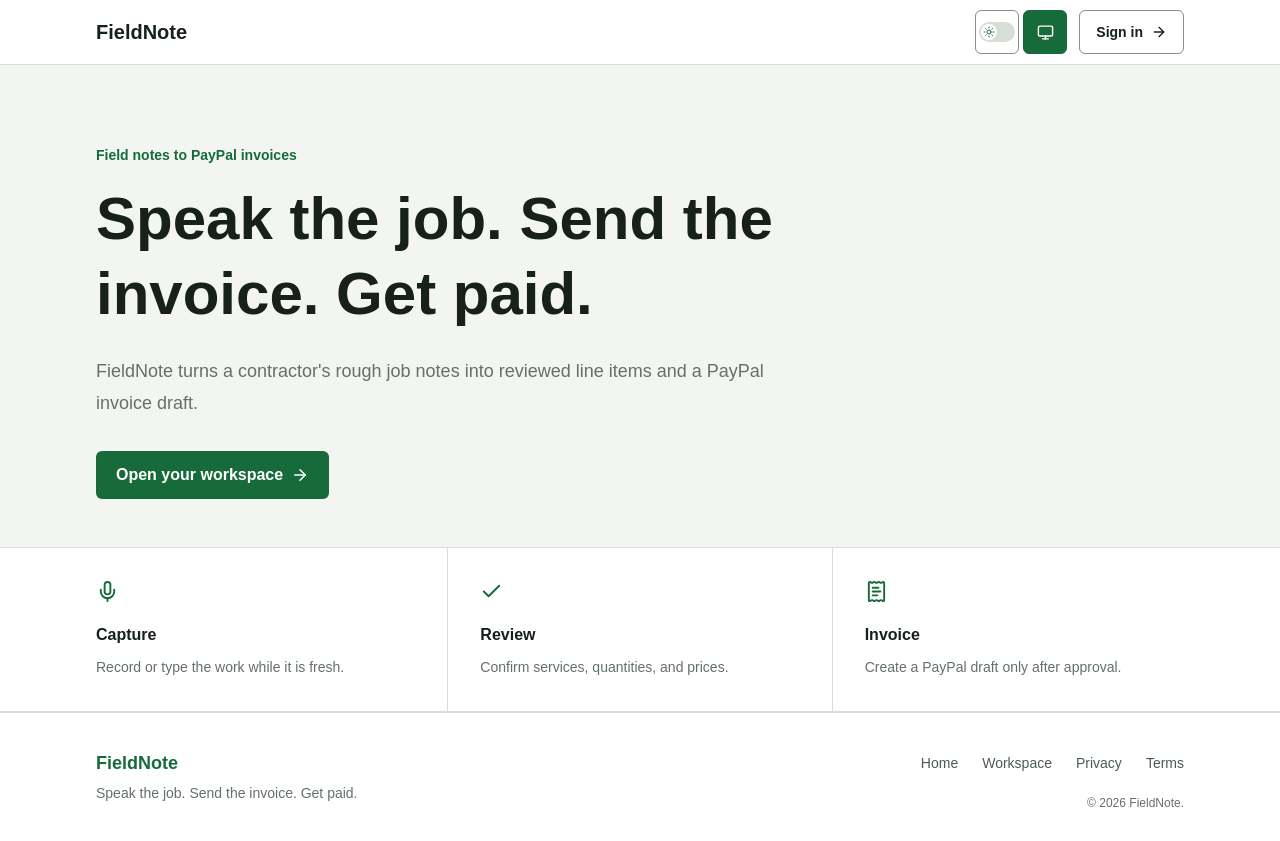
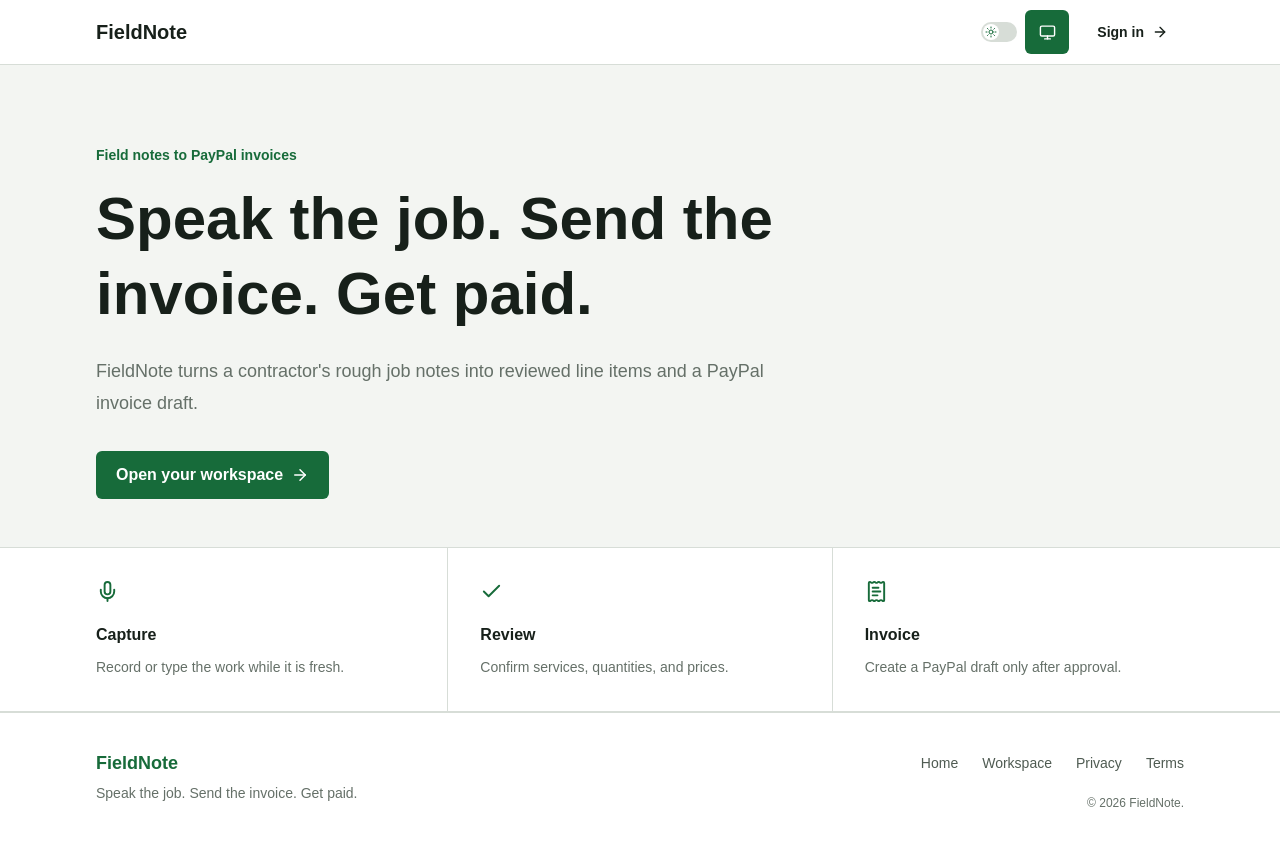
Before and after one commit to hernangeek123/fieldnote, a Next.js app: page / in a window 1280 px wide. Built offline with nearby package versions, Linux system fonts and the light colour scheme.

Commit message:
Remove outer borders from header controls

```diff
--- a/src/components/public-header.tsx
+++ b/src/components/public-header.tsx
@@ -10,7 +10,7 @@ export function PublicHeader({ showSignIn = true }: { showSignIn?: boolean }) {
         <div className="flex shrink-0 items-center gap-2 sm:gap-3">
           <ThemeToggle />
           {showSignIn ? (
-            <Link href="/login" className="inline-flex h-11 shrink-0 items-center gap-2 whitespace-nowrap rounded-md border border-control px-3 text-sm font-semibold hover:bg-surface-hover sm:px-4">
+            <Link href="/login" className="inline-flex h-11 shrink-0 items-center gap-2 whitespace-nowrap rounded-md px-3 text-sm font-semibold hover:bg-surface-hover sm:px-4">
               Sign in <ArrowRight size={16} aria-hidden="true" className="hidden min-[360px]:block" />
             </Link>
           ) : null}
--- a/src/components/theme-toggle.tsx
+++ b/src/components/theme-toggle.tsx
@@ -65,7 +65,7 @@ export function ThemeToggle() {
       <button type="button" role="switch" aria-label="Dark mode" aria-checked={dark}
         title={dark ? "Switch to light mode" : "Switch to dark mode"}
         onClick={() => setPreference(dark ? "light" : "dark")}
-        className="inline-flex size-11 items-center justify-center rounded-md border border-control bg-surface hover:bg-surface-hover focus-visible:outline-2 focus-visible:outline-offset-2 focus-visible:outline-accent">
+        className="inline-flex size-11 items-center justify-center rounded-md bg-surface hover:bg-surface-hover focus-visible:outline-2 focus-visible:outline-offset-2 focus-visible:outline-accent">
         <span aria-hidden="true" className={`relative h-5 w-9 rounded-full ${dark ? "bg-primary" : "bg-line"}`}>
           <span className={`absolute left-0.5 top-0.5 flex size-4 items-center justify-center rounded-full bg-white text-primary motion-safe:transition-transform ${dark ? "translate-x-4" : "translate-x-0"}`}>
             <Icon size={12} />
@@ -74,8 +74,8 @@ export function ThemeToggle() {
       </button>
       <button type="button" aria-label="Use system theme" aria-pressed={preference === "system"}
         title="Follow device theme" onClick={() => setPreference("system")}
-        className={`inline-flex size-11 items-center justify-center rounded-md border focus-visible:outline-2 focus-visible:outline-offset-2 focus-visible:outline-accent ${preference === "system"
-          ? "border-primary bg-primary text-white" : "border-control bg-surface text-secondary hover:bg-surface-hover"}`}>
+        className={`inline-flex size-11 items-center justify-center rounded-md focus-visible:outline-2 focus-visible:outline-offset-2 focus-visible:outline-accent ${preference === "system"
+          ? "bg-primary text-white" : "bg-surface text-secondary hover:bg-surface-hover"}`}>
         <Monitor size={17} aria-hidden="true" />
       </button>
     </div>
```
